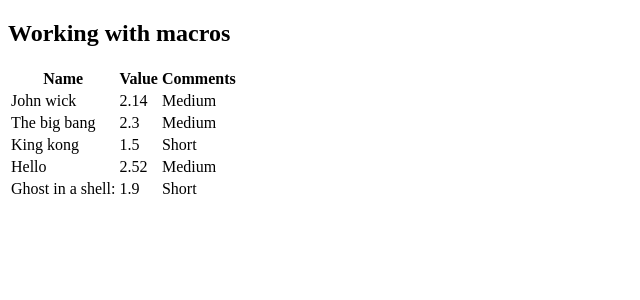
After one commit to arpitarya/BONJOUR, a Flask app: page /macros in a window 1280 px wide. The commit adds this page. Shown: the top 300 px of the page, without its empty margins (0-640 px from the left). Run offline with Flask 2, Linux system fonts and the light colour scheme.

Commit message:
added some files

```diff
--- a/app.py
+++ b/app.py
@@ -85,5 +85,41 @@ def movies_plus():
     )
 
 
+# jinja with tables
+@app.route('/filter')
+def filter_data():
+    movie_dict = {
+        'john wick': 02.14,
+        'the big bang': 2.30,
+        'king kong': 1.50,
+        'hello': 02.52,
+        'ghost in a shell: ': 1.90
+    }
+
+    return render_template(
+        'filter_data.html',
+        movies = movie_dict,
+        name = None,
+        film = 'the avengers'
+    )
+
+
+# macros
+@app.route('/macros')
+def jinja_macros():
+    movie_dict = {
+        'john wick': 02.14,
+        'the big bang': 2.30,
+        'king kong': 1.50,
+        'hello': 02.52,
+        'ghost in a shell: ': 1.90
+    }
+
+    return render_template(
+        'using_macros.html',
+        movies = movie_dict
+    )
+
+
 if __name__ == '__main__':
     app.run(debug = True)
--- /dev/null
+++ b/templates/macros.html
@@ -0,0 +1,25 @@
+{% macro render_dict(dictionary) %}
+    <table>
+
+        <tr>
+            <th>Name</th>
+            <th>Value</th>
+            <th>Comments</th>
+        </tr>
+
+        {% for key, val in dictionary.items() %}
+            <tr>
+                <td>{{ key|capitalize }}</td>
+                <td>{{ val|round(2) }}</td>
+                {% if val <= 2 %}
+                    <td>Short</td>
+                {% elif val <= 3 %}
+                    <td>Medium</td>
+                {% else %}
+                    <td style = "color: red">Long</td>
+                {% endif %}
+            </tr>
+        {% endfor %}
+
+    </table>
+{% endmacro %}
--- a/templates/movies_plus.html
+++ b/templates/movies_plus.html
@@ -3,6 +3,7 @@
 <head>
     <meta charset="UTF-8">
     <title>Movies Plus</title>
+    <link rel = "stylesheet" href = "{{ url_for('static', filename = 'css/style.css') }}">
 </head>
 <body>
 
--- /dev/null
+++ b/templates/using_macros.html
@@ -0,0 +1,15 @@
+{% import 'macros.html' as my_macros %}
+
+<!DOCTYPE html>
+<html lang="en">
+<head>
+    <meta charset="UTF-8">
+    <title>dictionary data displayed</title>
+</head>
+<body>
+    <h2>Working with macros</h2>
+
+    {{ my_macros.render_dict(movies) }}
+
+</body>
+</html>
```
Also changed, not shown: templates/filter_data.html (added, +40 -0 lines).
